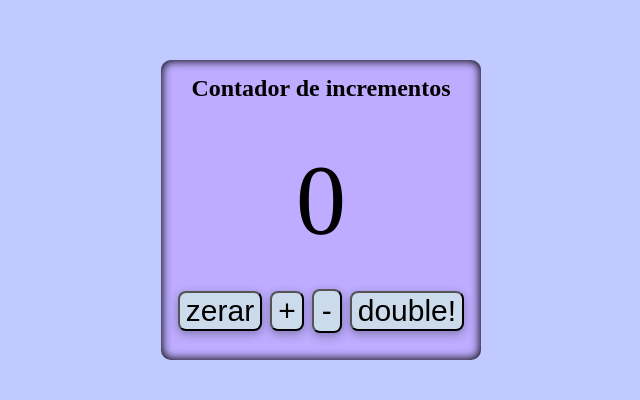
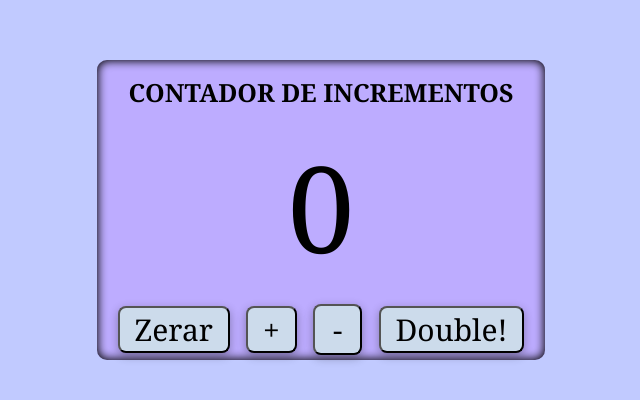
Before and after one commit to Rinnouk/ContadorJs, a plain HTML site: page index.html in a window 1280 px wide. Shown: the part 190-590 px from the top of the page, without its empty margins (319-959 px from the left). Drawn offline with Linux system fonts and the light colour scheme.

Commit message:
Update
minor fixes.

```diff
--- a/index.html
+++ b/index.html
@@ -10,6 +10,7 @@
         *{
             margin: 0;
             box-sizing: border-box;
+            font-family: Georgia, 'Times New Roman', Times, serif;
         }
         body{
             min-height: 100vh;
@@ -28,33 +29,40 @@
 
         }
         p{
-            margin-top: 5vh;
-            font-size: 100px;
+            margin-top: 2vh;
+            font-size: 120px;
 
         }
         .but{
 
 
             font-size: 30px;
-            margin: 4vh 2px;
+            margin: 2vh 6px;
+            padding-left: 15PX;
+            padding-right: 15PX;
             //width: 70px;
             background-color: rgb(204, 219, 235);
             border-radius: 8px;
             box-shadow:  0 3px 10px 0 rgba(0,0,0,0.3);;
         }
         #menos{
-            padding: 3px 8px;
+            padding: 3px 18px;
+        }
+        h1{
+            font-size: 25px;
+
+
         }
     </style>
 </head>
 <body>
     <section>
-        <h1>Contador de incrementos</h1>
+        <h1>CONTADOR DE INCREMENTOS</h1>
         <p id="numb"></p>
-        <button class="but" onclick="zerar()">zerar</button>
+        <button class="but" onclick="zerar()">Zerar</button>
         <button class="but" onclick="more()">+</button>
         <button class="but" id = "menos" onclick="less()">-</button>
-        <button class="but" onclick="dobrar()">double!</button>
+        <button class="but" onclick="dobrar()">Double!</button>
 
 
     </section>
```
